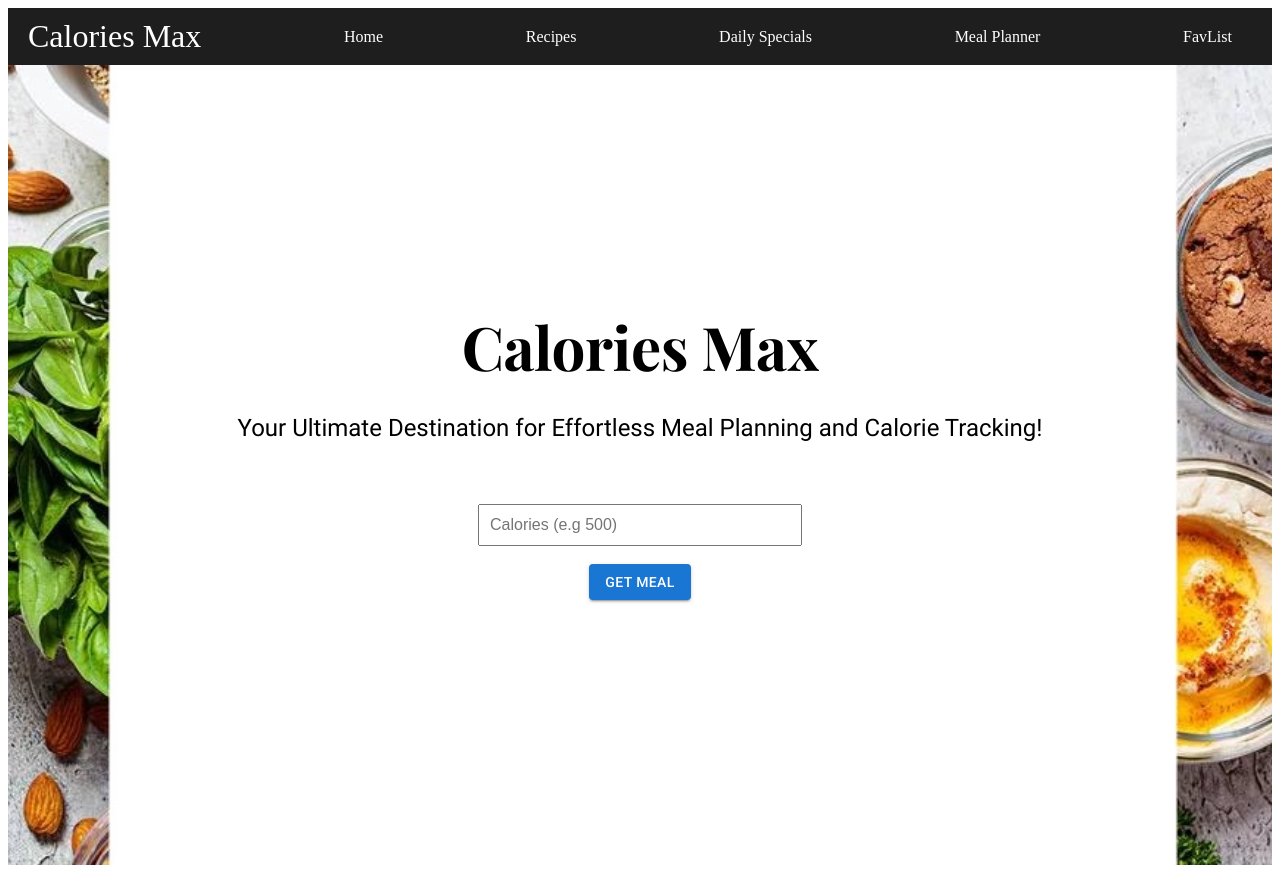
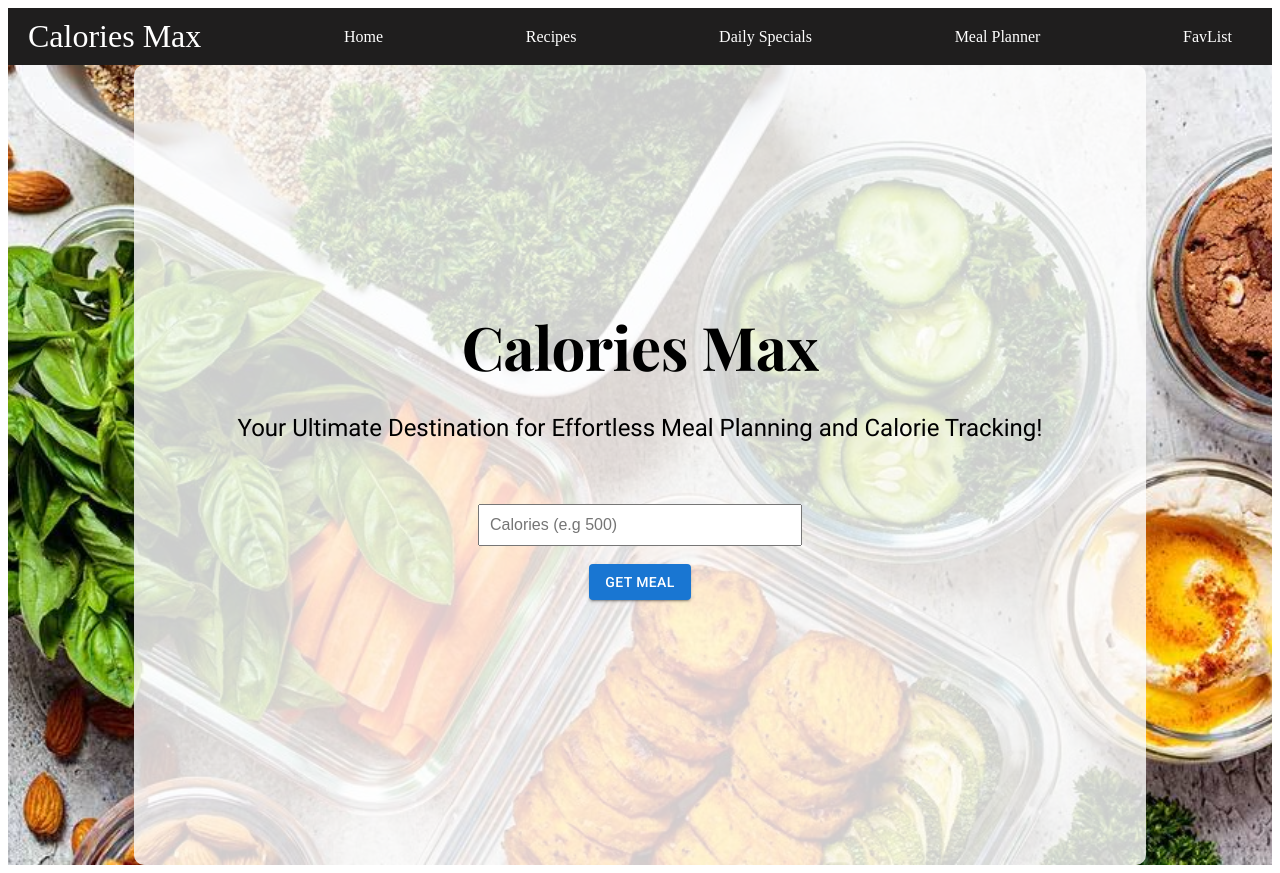
Before and after one commit to Merylcheng/CaloriesMax, a React (Vite) app: page /RecipeList in a window 1280 px wide. Built offline with nearby package versions, Linux system fonts and the light colour scheme.

Commit message:
untracked img

```diff
--- a/src/Pages/RecipeList.jsx
+++ b/src/Pages/RecipeList.jsx
@@ -1,7 +1,7 @@
 import { useState } from "react";
 import { Link } from "react-router-dom";
 import { Button, Typography, Container, Box } from "@mui/material";
-import meal2b from "../meal2b.jpg";
+import meal2 from "../meal2.jpg";
 
 function RecipeList() {
   const [recipeList, setRecipeList] = useState([]);
@@ -29,7 +29,7 @@ function RecipeList() {
   return (
     <Box
       sx={{
-        backgroundImage: `url(${meal2b})`,
+        backgroundImage: `url(${meal2})`,
         backgroundSize: "cover",
         backgroundPosition: "center",
         display: "flex",
```
Also changed, not shown: src/meal3.jpg (added).
